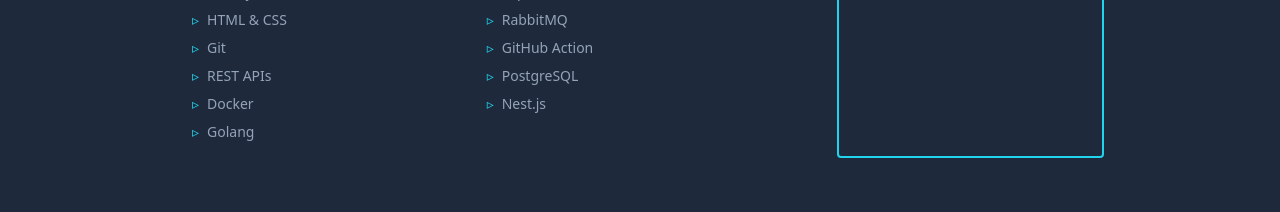
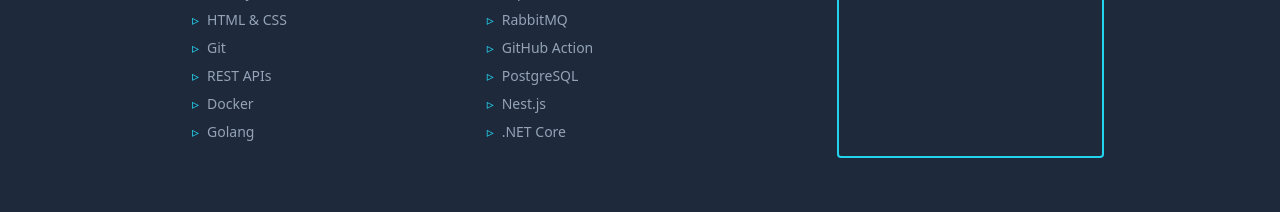
Before and after one commit to marcceljanara/portfolio, a React (Create React App) app: page / in a window 1280 px wide. Shown: the part 1500-1712 px from the top of the page. Built offline with nearby package versions, Linux system fonts and the light colour scheme.

Commit message:
feat: create About component with professional background, skills list, and profile imagery

```diff
--- a/src/components/About.jsx
+++ b/src/components/About.jsx
@@ -3,7 +3,7 @@ const About = () => {
   const skills = [
     'JavaScript (ES6+)', 'TypeScript', 'React', 'Redis',
     'Node.js', 'Express', 'HTML & CSS', 'RabbitMQ',
-    'Git', 'GitHub Action', 'REST APIs', 'PostgreSQL', 'Docker', 'Nest.js', 'Golang'
+    'Git', 'GitHub Action', 'REST APIs', 'PostgreSQL', 'Docker', 'Nest.js', 'Golang', '.NET Core'
   ];
 
   return (
```
